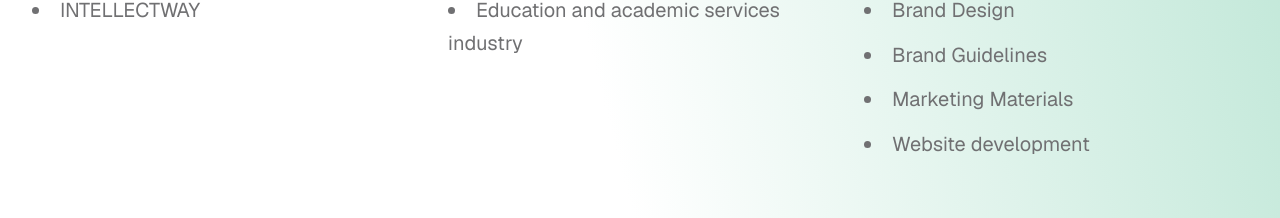
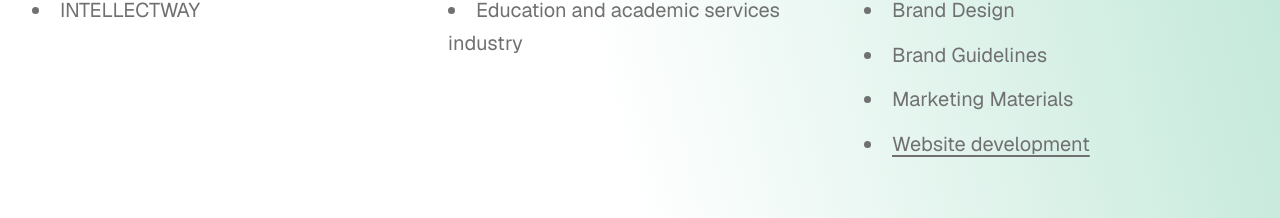
Before and after one commit to EntertabOrganization/entertab, a Next.js app: page /ourwork/intellectway in a window 1280 px wide. Shown: the part 1293-1511 px from the top of the page. Built offline with nearby package versions, Linux system fonts and the light colour scheme.

Commit message:
Link Intellectway website development service in a new tab

```diff
--- a/app/ourwork/intellectway/page.tsx
+++ b/app/ourwork/intellectway/page.tsx
@@ -5,7 +5,7 @@ import IntellectwayLogo from "@/app/components/Projects/IntellectwayLogo";
 
 type InfoItem = {
     header: string;
-    bullets: string[];
+    bullets: (string | { label: string; href: string })[];
 };
 
 const infoItems: InfoItem[] = [
@@ -23,7 +23,7 @@ const infoItems: InfoItem[] = [
             "Brand Design",
             "Brand Guidelines",
             "Marketing Materials",
-            "Website development",
+            { label: "Website development", href: "https://www.intellectway.com/" },
         ],
     },
 ];
@@ -33,8 +33,12 @@ function renderInfoList(items: InfoItem[]) {
         <ul key={item.header} className="space-y-3">
             <li className="text-2xl md:text-3xl font-semibold text-[#54BF93]">{item.header}</li>
             {item.bullets.map((bullet) => (
-                <li key={`${item.header}-${bullet}`} className="text-lg md:text-xl text-[#707072] leading-relaxed list-disc list-inside">
-                    {bullet}
+                <li key={`${item.header}-${typeof bullet === "string" ? bullet : bullet.label}`} className="text-lg md:text-xl text-[#707072] leading-relaxed list-disc list-inside">
+                    {typeof bullet === "string" ? bullet : (
+                        <a href={bullet.href} target="_blank" rel="noopener noreferrer" className="underline underline-offset-4 hover:text-[#54BF93] transition-colors">
+                            {bullet.label}
+                        </a>
+                    )}
                 </li>
             ))}
         </ul>
```
